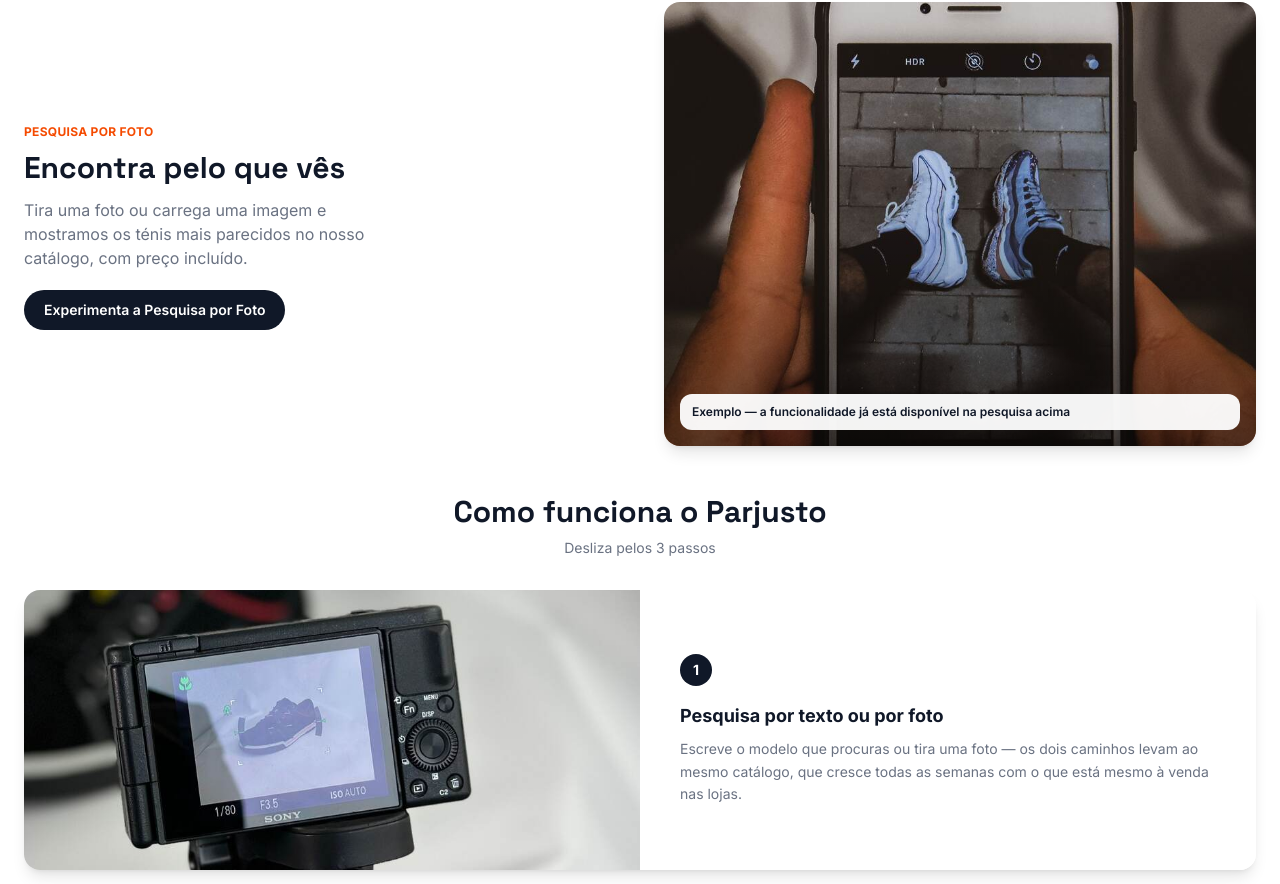
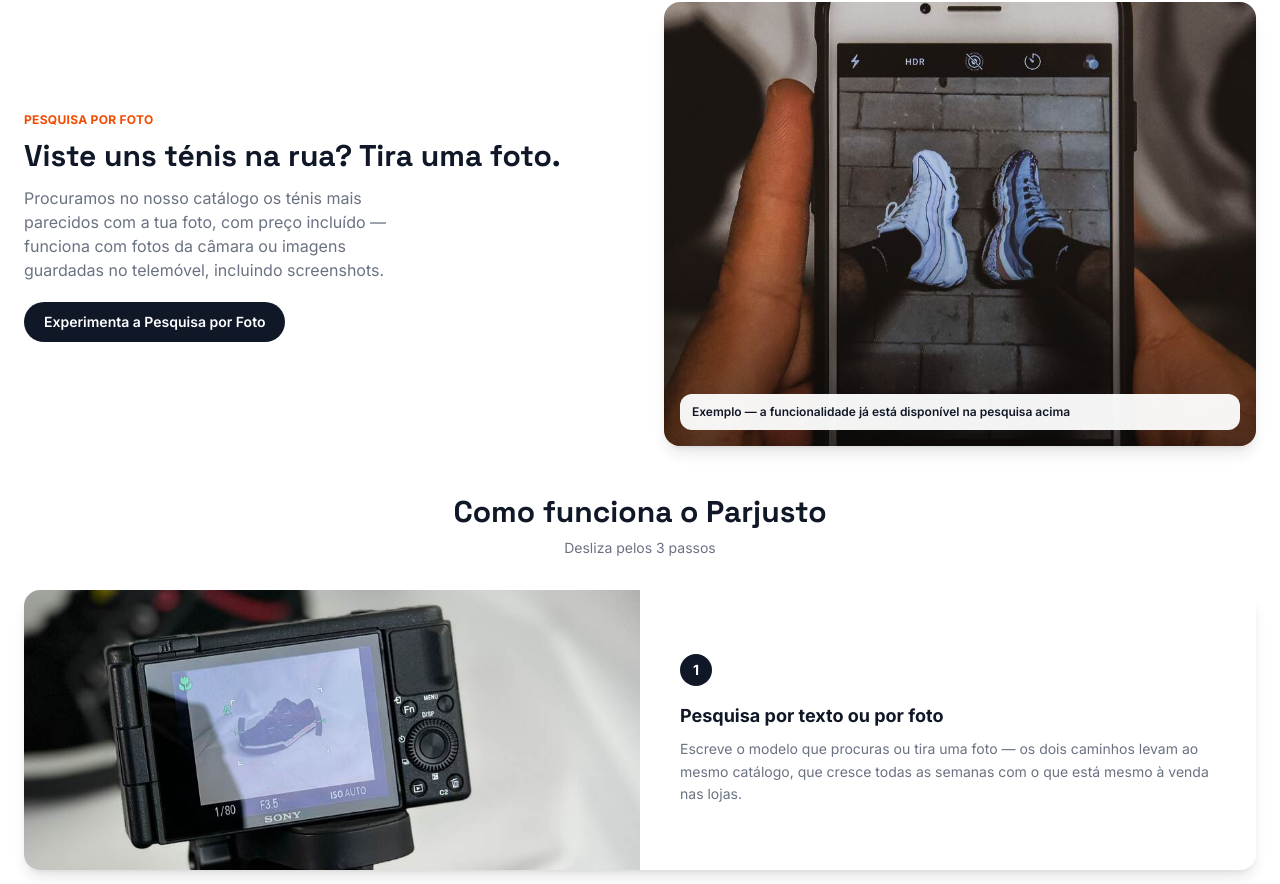
Before and after one commit to jorgeMiguel20/tenisfy-web, a Next.js app: page / in a window 1280 px wide. Shown: the part 1240-2124 px from the top of the page. Built offline with nearby package versions, Linux system fonts and the light colour scheme; no server answers; the database is empty.

Commit message:
Add files via upload
Melhoria do título

```diff
--- a/components/PesquisaPorFoto.tsx
+++ b/components/PesquisaPorFoto.tsx
@@ -9,9 +9,12 @@ export default function PesquisaPorFoto() {
     <section className="grid sm:grid-cols-2 gap-8 sm:gap-12 items-center mb-12 mt-4">
       <div>
         <span className="text-orange-600 text-xs font-bold uppercase tracking-wide">Pesquisa por foto</span>
-        <h2 className="font-display text-2xl sm:text-3xl font-bold text-gray-900 mt-2 mb-3">Encontra pelo que vês</h2>
+        <h2 className="font-display text-2xl sm:text-3xl font-bold text-gray-900 mt-2 mb-3">
+          Viste uns ténis na rua? Tira uma foto.
+        </h2>
         <p className="text-gray-500 mb-5 max-w-sm">
-          Tira uma foto ou carrega uma imagem e mostramos os ténis mais parecidos no nosso catálogo, com preço incluído.
+          Procuramos no nosso catálogo os ténis mais parecidos com a tua foto, com preço incluído — funciona com
+          fotos da câmara ou imagens guardadas no telemóvel, incluindo screenshots.
         </p>
         <a
           href="#catalogo"
```
